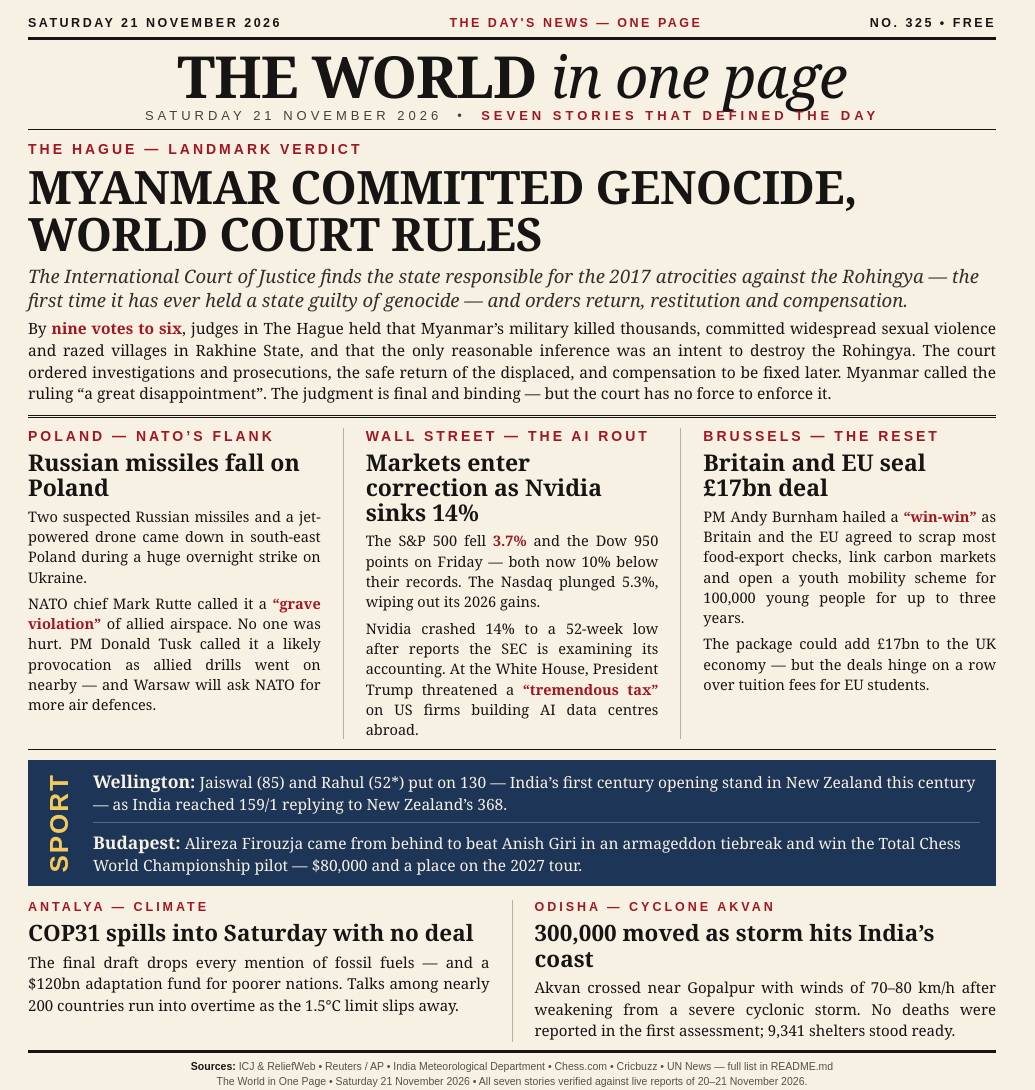
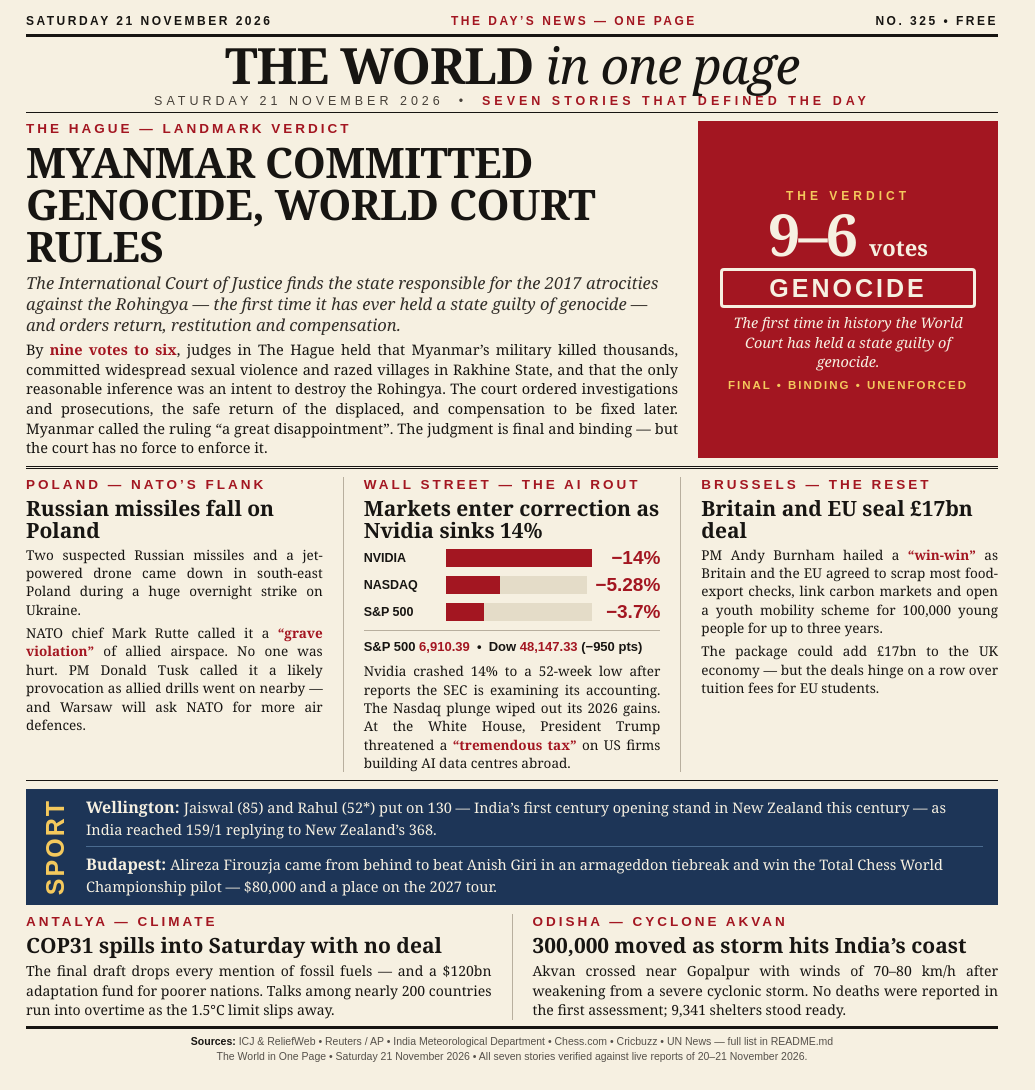
Before and after one commit to anisakansa/news-image-20261121, a website: page poster.html in a window 1280 px wide. Shown: the whole page, without its empty margins (0-1035 px from the left). After the commit the page ends 1064 px from the top, so only its background shows below. Drawn offline with Linux system fonts and the light colour scheme.

Commit message:
news-image-20261121 round 2: verdict panel + market chart
- Lead ICJ strengthened: red verdict panel (9-6 votes, GENOCIDE stamp,
  'first time in history', final/binding/unenforced)
- Market column gains a bar chart with verified figures: Nvidia -14%,
  Nasdaq -5.28%, S&P 500 -3.7%; levels S&P 500 6,910.39, Dow 48,147.33
  (-950 pts); bars proportional to the percentage drops
- Same seven stories, same verified facts; layout tightened so the full
  page + footer fits 1024x1024
- main.ts rewritten fresh: chunk-chain parse, per-chunk CRC32 checks,
  sha256 digest in the log; two runs produce identical bytes
- entry.png 1024x1024, 286608 bytes, sha256
  6b04696295417747f0da935ebbcf72d8d62c7d6310fc685e037a97efdaf1cce7

```diff
--- a/poster.html
+++ b/poster.html
@@ -7,117 +7,167 @@
   * { margin: 0; padding: 0; box-sizing: border-box; }
   html, body { width: 1024px; height: 1024px; }
   body {
-    background: #f7f1e3;
-    color: #161513;
+    background: #f6f0e1;
+    color: #171512;
     font-family: Georgia, 'Times New Roman', serif;
-    padding: 16px 28px 12px 28px;
-    display: flex;
-    flex-direction: column;
+    padding: 14px 26px 10px 26px;
+    display: flex; flex-direction: column;
     overflow: hidden;
   }
-  .dateline {
+  /* ---------- top strip ---------- */
+  .strip {
     display: flex; justify-content: space-between;
     font-family: Arial, Helvetica, sans-serif;
-    font-size: 12.5px; letter-spacing: 2.5px; font-weight: bold;
-    text-transform: uppercase; color: #161513;
-    border-bottom: 3px solid #161513; padding-bottom: 7px;
+    font-size: 12px; letter-spacing: 2.5px; font-weight: 700;
+    text-transform: uppercase;
+    border-bottom: 3px solid #171512; padding-bottom: 6px;
   }
-  .dateline .red { color: #a31621; }
-  .masthead { text-align: center; padding: 8px 0 6px 0; border-bottom: 1px solid #161513; }
-  .masthead h1 {
-    font-size: 58px; line-height: 0.95; font-weight: 900; letter-spacing: -1px;
+  .strip .accent { color: #a31621; }
+  /* ---------- nameplate ---------- */
+  .nameplate { text-align: center; padding: 5px 0 4px 0; border-bottom: 1px solid #171512; }
+  .nameplate h1 { font-size: 50px; line-height: 0.95; font-weight: 900; letter-spacing: -1px; }
+  .nameplate h1 em { font-weight: 400; }
+  .nameplate .tagline {
+    font-family: Arial, Helvetica, sans-serif; font-size: 12.5px;
+    letter-spacing: 4px; text-transform: uppercase; margin-top: 4px; color: #453f38;
   }
-  .masthead h1 .thin { font-weight: 400; font-style: italic; }
-  .masthead .sub {
-    font-family: Arial, Helvetica, sans-serif; font-size: 13px;
-    letter-spacing: 4px; text-transform: uppercase; margin-top: 5px; color: #44403a;
+  .nameplate .tagline b { color: #a31621; }
+  /* ---------- lead story + verdict panel ---------- */
+  .front { display: flex; gap: 20px; padding: 8px 0 8px 0; border-bottom: 3px double #171512; }
+  .front .story { flex: 1 1 620px; }
+  .eyebrow {
+    font-family: Arial, Helvetica, sans-serif; font-size: 13.5px; font-weight: 700;
+    letter-spacing: 3px; text-transform: uppercase; color: #a31621; margin-bottom: 5px;
   }
-  .masthead .sub b { color: #a31621; }
-  /* ---------- LEAD ---------- */
-  .lead { padding: 11px 0 10px 0; border-bottom: 3px double #161513; }
-  .kicker {
-    font-family: Arial, Helvetica, sans-serif; font-size: 14px; font-weight: bold;
-    letter-spacing: 3px; text-transform: uppercase; color: #a31621; margin-bottom: 6px;
+  .front h2 { font-size: 42px; line-height: 1.0; font-weight: 900; letter-spacing: -0.5px; }
+  .front .standfirst {
+    font-size: 16.5px; line-height: 1.28; font-style: italic; color: #332f2a; margin-top: 5px;
   }
-  .lead h2 { font-size: 46px; line-height: 1.02; font-weight: 900; letter-spacing: -0.5px; }
-  .lead .deck {
-    font-size: 18.5px; line-height: 1.28; font-style: italic; color: #33302b; margin-top: 7px;
+  .front .text { font-size: 14.5px; line-height: 1.36; margin-top: 5px; text-align: justify; }
+  .front .text b { color: #a31621; }
+  .verdict {
+    flex: 0 0 300px; background: #a31621; color: #f6f0e1;
+    padding: 12px 16px 11px 16px; text-align: center;
+    display: flex; flex-direction: column; justify-content: center;
   }
-  .lead .body { font-size: 15.5px; line-height: 1.4; margin-top: 7px; text-align: justify; }
-  .lead .body b { color: #a31621; }
-  /* ---------- 3 COLUMNS ---------- */
-  .cols { display: flex; gap: 22px; padding: 10px 0 10px 0; border-bottom: 1px solid #161513; }
-  .col { flex: 1; }
-  .col + .col { border-left: 1px solid #b9b0a0; padding-left: 22px; }
-  .col h3 { font-size: 23px; line-height: 1.08; font-weight: 900; margin: 4px 0 6px 0; }
-  .col p { font-size: 14.5px; line-height: 1.4; text-align: justify; }
-  .col p + p { margin-top: 6px; }
-  .col p b { color: #a31621; }
-  /* ---------- SPORT BAND ---------- */
+  .verdict .vlabel {
+    font-family: Arial, Helvetica, sans-serif; font-size: 12px; font-weight: 700;
+    letter-spacing: 4px; text-transform: uppercase; color: #f4c95d;
+  }
+  .verdict .vcount { font-size: 58px; line-height: 1.0; font-weight: 900; letter-spacing: -2px; margin: 2px 0 3px 0; }
+  .verdict .vcount small { font-size: 22px; letter-spacing: 0; font-weight: 700; }
+  .verdict .stamp {
+    border: 3px solid #f6f0e1; border-radius: 4px;
+    font-family: Arial, Helvetica, sans-serif; font-size: 25px; font-weight: 900;
+    letter-spacing: 3px; padding: 3px 0 2px 0; margin: 2px 6px 5px 6px;
+  }
+  .verdict .vnote { font-size: 14.5px; line-height: 1.35; font-style: italic; }
+  .verdict .vfoot {
+    font-family: Arial, Helvetica, sans-serif; font-size: 11.5px; font-weight: 700;
+    letter-spacing: 2px; text-transform: uppercase; margin-top: 7px; color: #f4c95d;
+  }
+  /* ---------- three columns ---------- */
+  .trio { display: flex; gap: 20px; padding: 8px 0 8px 0; border-bottom: 1px solid #171512; }
+  .story-col { flex: 1; }
+  .story-col + .story-col { border-left: 1px solid #b8af9e; padding-left: 20px; }
+  .story-col h3 { font-size: 21px; line-height: 1.06; font-weight: 900; margin: 3px 0 4px 0; }
+  .story-col p { font-size: 13.5px; line-height: 1.36; text-align: justify; }
+  .story-col p + p { margin-top: 5px; }
+  .story-col p b { color: #a31621; }
+  /* ---------- market chart (middle column) ---------- */
+  .chart { margin: 2px 0 6px 0; }
+  .chart .bar-row { display: flex; align-items: center; gap: 8px; margin-top: 5px; }
+  .chart .bar-row .nm {
+    flex: 0 0 74px; font-family: Arial, Helvetica, sans-serif;
+    font-size: 12.5px; font-weight: 700; text-transform: uppercase;
+  }
+  .chart .bar-track { flex: 1; height: 18px; background: #e4dcc8; }
+  .chart .bar-fill { height: 18px; background: #a31621; }
+  .chart .bar-row .pct {
+    flex: 0 0 60px; text-align: right;
+    font-family: Arial, Helvetica, sans-serif; font-size: 19px; font-weight: 900; color: #a31621;
+  }
+  .chart .levels {
+    font-family: Arial, Helvetica, sans-serif; font-size: 13px; font-weight: 700;
+    margin-top: 7px; padding-top: 6px; border-top: 1px solid #b8af9e; line-height: 1.5;
+  }
+  .chart .levels span { color: #a31621; }
+  /* ---------- sport strip ---------- */
   .sport {
-    background: #1d3557; color: #f7f1e3; margin-top: 10px; padding: 9px 16px 10px 16px;
-    display: flex; gap: 18px; align-items: flex-start;
+    background: #1d3557; color: #f6f0e1; margin-top: 8px; padding: 7px 15px 8px 15px;
+    display: flex; gap: 16px; align-items: flex-start;
   }
-  .sport .label {
-    font-family: Arial, Helvetica, sans-serif; font-size: 26px; font-weight: 900;
+  .sport .slabel {
+    font-family: Arial, Helvetica, sans-serif; font-size: 25px; font-weight: 900;
     letter-spacing: 2px; color: #f4c95d; writing-mode: vertical-rl; transform: rotate(180deg);
     text-align: center; flex: 0 0 auto; align-self: center;
   }
-  .sport .items { flex: 1; }
-  .sport .item + .item { margin-top: 7px; padding-top: 7px; border-top: 1px solid #4a6b8f; }
-  .sport .item b { font-size: 17.5px; }
-  .sport .item span { font-size: 15.5px; line-height: 1.35; }
-  /* ---------- BOTTOM BANDS ---------- */
-  .bands { display: flex; gap: 22px; margin-top: 12px; padding-top: 2px; flex: 1; }
-  .band { flex: 1; }
-  .band + .band { border-left: 1px solid #b9b0a0; padding-left: 22px; }
-  .band .kicker { font-size: 12.5px; }
-  .band h4 { font-size: 22.5px; line-height: 1.12; font-weight: 900; margin: 5px 0 6px 0; }
-  .band p { font-size: 15px; line-height: 1.45; text-align: justify; }
-  /* ---------- FOOTER ---------- */
-  .footer {
-    margin-top: 8px; padding-top: 6px; border-top: 3px solid #161513;
+  .sport .sitems { flex: 1; }
+  .sport .sitem + .sitem { margin-top: 6px; padding-top: 6px; border-top: 1px solid #4a6b8f; }
+  .sport .sitem b { font-size: 16px; }
+  .sport .sitem span { font-size: 14.5px; line-height: 1.3; }
+  /* ---------- bottom pair ---------- */
+  .pair { display: flex; gap: 20px; margin-top: 9px; flex: 1; }
+  .pair .story-col h4 { font-size: 21px; line-height: 1.08; font-weight: 900; margin: 3px 0 4px 0; }
+  .pair .story-col p { font-size: 14px; line-height: 1.4; }
+  /* ---------- colophon ---------- */
+  .colophon {
+    margin-top: 6px; padding-top: 5px; border-top: 3px solid #171512;
     font-family: Arial, Helvetica, sans-serif; font-size: 10.5px; line-height: 1.45;
     color: #55504a; text-align: center;
   }
-  .footer b { color: #161513; }
+  .colophon b { color: #171512; }
 </style>
 </head>
 <body>
 
-  <div class="dateline">
+  <div class="strip">
     <span>Saturday 21 November 2026</span>
-    <span class="red">The day's news &mdash; one page</span>
+    <span class="accent">The day&rsquo;s news &mdash; one page</span>
     <span>No. 325 &bull; Free</span>
   </div>
 
-  <div class="masthead">
-    <h1>THE WORLD <span class="thin">in one page</span></h1>
-    <div class="sub">Saturday 21 November 2026 &nbsp;&bull;&nbsp; <b>Seven stories that defined the day</b></div>
+  <div class="nameplate">
+    <h1>THE WORLD <em>in one page</em></h1>
+    <div class="tagline">Saturday 21 November 2026 &nbsp;&bull;&nbsp; <b>Seven stories that defined the day</b></div>
   </div>
 
-  <div class="lead">
-    <div class="kicker">The Hague &mdash; Landmark verdict</div>
-    <h2>MYANMAR COMMITTED GENOCIDE, WORLD COURT RULES</h2>
-    <div class="deck">The International Court of Justice finds the state responsible for the 2017 atrocities against the Rohingya &mdash; the first time it has ever held a state guilty of genocide &mdash; and orders return, restitution and compensation.</div>
-    <div class="body">By <b>nine votes to six</b>, judges in The Hague held that Myanmar&rsquo;s military killed thousands, committed widespread sexual violence and razed villages in Rakhine State, and that the only reasonable inference was an intent to destroy the Rohingya. The court ordered investigations and prosecutions, the safe return of the displaced, and compensation to be fixed later. Myanmar called the ruling &ldquo;a great disappointment&rdquo;. The judgment is final and binding &mdash; but the court has no force to enforce it.</div>
+  <div class="front">
+    <div class="story">
+      <div class="eyebrow">The Hague &mdash; Landmark verdict</div>
+      <h2>MYANMAR COMMITTED GENOCIDE, WORLD COURT RULES</h2>
+      <div class="standfirst">The International Court of Justice finds the state responsible for the 2017 atrocities against the Rohingya &mdash; the first time it has ever held a state guilty of genocide &mdash; and orders return, restitution and compensation.</div>
+      <div class="text">By <b>nine votes to six</b>, judges in The Hague held that Myanmar&rsquo;s military killed thousands, committed widespread sexual violence and razed villages in Rakhine State, and that the only reasonable inference was an intent to destroy the Rohingya. The court ordered investigations and prosecutions, the safe return of the displaced, and compensation to be fixed later. Myanmar called the ruling &ldquo;a great disappointment&rdquo;. The judgment is final and binding &mdash; but the court has no force to enforce it.</div>
+    </div>
+    <div class="verdict">
+      <div class="vlabel">The verdict</div>
+      <div class="vcount">9&ndash;6 <small>votes</small></div>
+      <div class="stamp">GENOCIDE</div>
+      <div class="vnote">The first time in history the World Court has held a state guilty of genocide.</div>
+      <div class="vfoot">Final &bull; Binding &bull; Unenforced</div>
+    </div>
   </div>
 
-  <div class="cols">
-    <div class="col">
-      <div class="kicker">Poland &mdash; NATO&rsquo;s flank</div>
+  <div class="trio">
+    <div class="story-col">
+      <div class="eyebrow">Poland &mdash; NATO&rsquo;s flank</div>
       <h3>Russian missiles fall on Poland</h3>
       <p>Two suspected Russian missiles and a jet-powered drone came down in south-east Poland during a huge overnight strike on Ukraine.</p>
       <p>NATO chief Mark Rutte called it a <b>&ldquo;grave violation&rdquo;</b> of allied airspace. No one was hurt. PM Donald Tusk called it a likely provocation as allied drills went on nearby &mdash; and Warsaw will ask NATO for more air defences.</p>
     </div>
-    <div class="col">
-      <div class="kicker">Wall Street &mdash; The AI rout</div>
+    <div class="story-col">
+      <div class="eyebrow">Wall Street &mdash; The AI rout</div>
       <h3>Markets enter correction as Nvidia sinks 14%</h3>
-      <p>The S&amp;P 500 fell <b>3.7%</b> and the Dow 950 points on Friday &mdash; both now 10% below their records. The Nasdaq plunged 5.3%, wiping out its 2026 gains.</p>
-      <p>Nvidia crashed 14% to a 52-week low after reports the SEC is examining its accounting. At the White House, President Trump threatened a <b>&ldquo;tremendous tax&rdquo;</b> on US firms building AI data centres abroad.</p>
+      <div class="chart">
+        <div class="bar-row"><span class="nm">Nvidia</span><div class="bar-track"><div class="bar-fill" style="width:100%"></div></div><span class="pct">&minus;14%</span></div>
+        <div class="bar-row"><span class="nm">Nasdaq</span><div class="bar-track"><div class="bar-fill" style="width:38%"></div></div><span class="pct">&minus;5.28%</span></div>
+        <div class="bar-row"><span class="nm">S&amp;P 500</span><div class="bar-track"><div class="bar-fill" style="width:26%"></div></div><span class="pct">&minus;3.7%</span></div>
+        <div class="levels">S&amp;P 500 <span>6,910.39</span> &nbsp;&bull;&nbsp; Dow <span>48,147.33</span> (&minus;950 pts)</div>
+      </div>
+      <p>Nvidia crashed 14% to a 52-week low after reports the SEC is examining its accounting. The Nasdaq plunge wiped out its 2026 gains. At the White House, President Trump threatened a <b>&ldquo;tremendous tax&rdquo;</b> on US firms building AI data centres abroad.</p>
     </div>
-    <div class="col">
-      <div class="kicker">Brussels &mdash; The reset</div>
+    <div class="story-col">
+      <div class="eyebrow">Brussels &mdash; The reset</div>
       <h3>Britain and EU seal &pound;17bn deal</h3>
       <p>PM Andy Burnham hailed a <b>&ldquo;win-win&rdquo;</b> as Britain and the EU agreed to scrap most food-export checks, link carbon markets and open a youth mobility scheme for 100,000 young people for up to three years.</p>
       <p>The package could add &pound;17bn to the UK economy &mdash; but the deals hinge on a row over tuition fees for EU students.</p>
@@ -125,27 +175,27 @@
   </div>
 
   <div class="sport">
-    <div class="label">SPORT</div>
-    <div class="items">
-      <div class="item"><b>Wellington:</b> <span>Jaiswal (85) and Rahul (52*) put on 130 &mdash; India&rsquo;s first century opening stand in New Zealand this century &mdash; as India reached 159/1 replying to New Zealand&rsquo;s 368.</span></div>
-      <div class="item"><b>Budapest:</b> <span>Alireza Firouzja came from behind to beat Anish Giri in an armageddon tiebreak and win the Total Chess World Championship pilot &mdash; $80,000 and a place on the 2027 tour.</span></div>
+    <div class="slabel">SPORT</div>
+    <div class="sitems">
+      <div class="sitem"><b>Wellington:</b> <span>Jaiswal (85) and Rahul (52*) put on 130 &mdash; India&rsquo;s first century opening stand in New Zealand this century &mdash; as India reached 159/1 replying to New Zealand&rsquo;s 368.</span></div>
+      <div class="sitem"><b>Budapest:</b> <span>Alireza Firouzja came from behind to beat Anish Giri in an armageddon tiebreak and win the Total Chess World Championship pilot &mdash; $80,000 and a place on the 2027 tour.</span></div>
     </div>
   </div>
 
-  <div class="bands">
-    <div class="band">
-      <div class="kicker">Antalya &mdash; Climate</div>
+  <div class="pair">
+    <div class="story-col">
+      <div class="eyebrow">Antalya &mdash; Climate</div>
       <h4>COP31 spills into Saturday with no deal</h4>
       <p>The final draft drops every mention of fossil fuels &mdash; and a $120bn adaptation fund for poorer nations. Talks among nearly 200 countries run into overtime as the 1.5&deg;C limit slips away.</p>
     </div>
-    <div class="band">
-      <div class="kicker">Odisha &mdash; Cyclone Akvan</div>
+    <div class="story-col">
+      <div class="eyebrow">Odisha &mdash; Cyclone Akvan</div>
       <h4>300,000 moved as storm hits India&rsquo;s coast</h4>
       <p>Akvan crossed near Gopalpur with winds of 70&ndash;80 km/h after weakening from a severe cyclonic storm. No deaths were reported in the first assessment; 9,341 shelters stood ready.</p>
     </div>
   </div>
 
-  <div class="footer">
+  <div class="colophon">
     <b>Sources:</b> ICJ &amp; ReliefWeb &bull; Reuters / AP &bull; India Meteorological Department &bull; Chess.com &bull; Cricbuzz &bull; UN News &mdash; full list in README.md<br>
     The World in One Page &bull; Saturday 21 November 2026 &bull; All seven stories verified against live reports of 20&ndash;21 November 2026.
   </div>
```
Also changed, not shown: main.ts (+88 -62 lines), entry.png.
